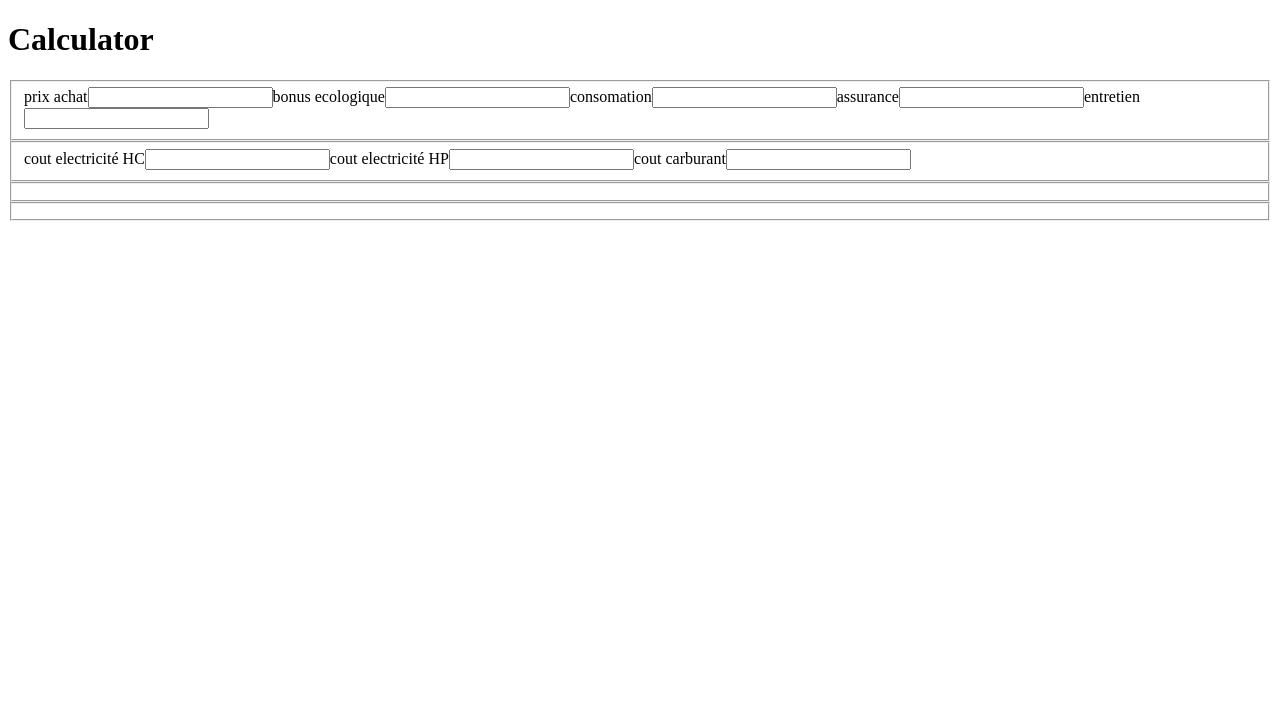
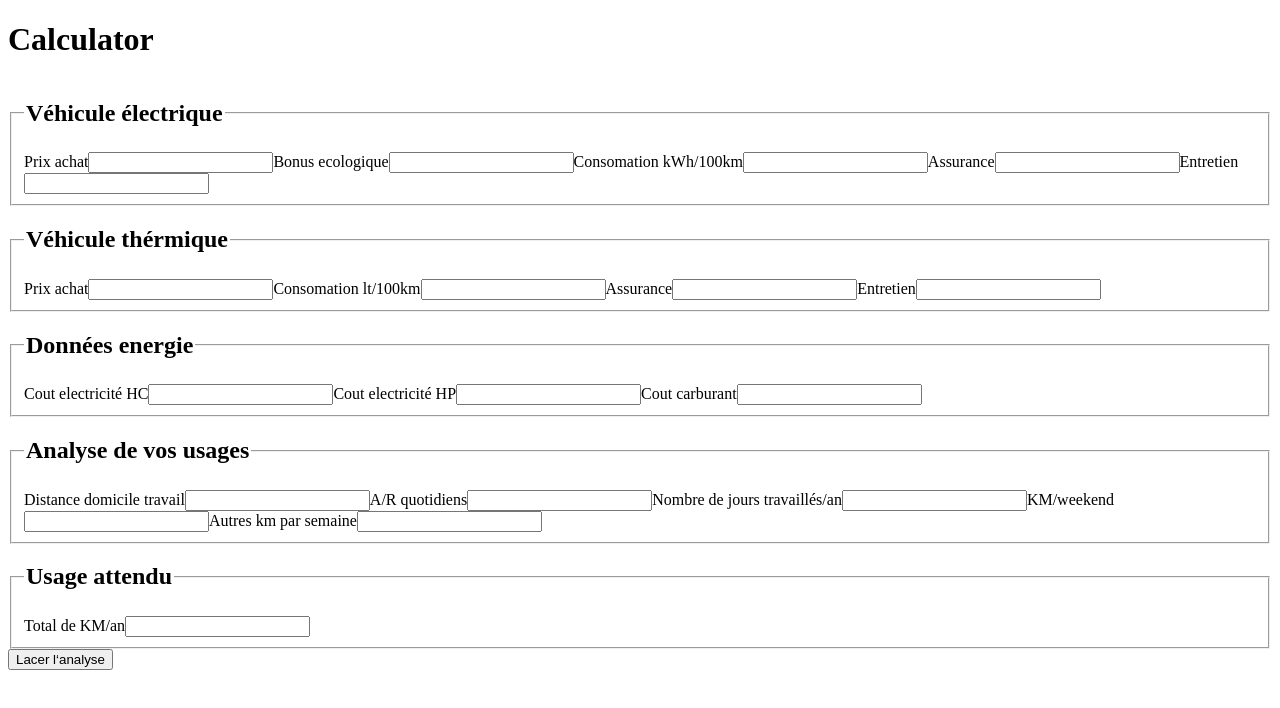
Before and after one commit to thiseas-perso/electric, a Next.js app: page /calculator in a window 1280 px wide. Shown: the top 708 px of the page. Built offline with nearby package versions, Linux system fonts and the light colour scheme.

Commit message:
base form, no functionality

```diff
--- /dev/null
+++ b/components/calculator/CarDataFieldSet.js
@@ -0,0 +1,31 @@
+import React from 'react';
+
+const CarDataFieldSet = ({ carType }) => {
+  return (
+    <fieldset id="carData">
+      <legend>
+        <h2>
+          {carType === 'EV' ? 'Véhicule électrique' : 'Véhicule thérmique'}
+        </h2>
+      </legend>
+      <label htmlFor="purchaseCost">Prix achat</label>
+      <input type="number" id="purchaseCost" />
+      {carType === 'EV' && (
+        <>
+          <label htmlFor="ecoBonus">Bonus ecologique</label>
+          <input type="number" id="ecoBonus" />
+        </>
+      )}
+      <label htmlFor="consumption">
+        Consomation {carType === 'EV' ? 'kWh/100km' : 'lt/100km'}
+      </label>
+      <input type="number" id="consumption" />
+      <label htmlFor="insurance">Assurance</label>
+      <input type="number" id="insurance" />
+      <label htmlFor="maintenance">Entretien</label>
+      <input type="number" id="maintenance" />
+    </fieldset>
+  );
+};
+
+export default CarDataFieldSet;
--- /dev/null
+++ b/components/calculator/EnergyDataFieldSet.js
@@ -0,0 +1,19 @@
+import React from 'react';
+
+const EnergyDataFieldSet = () => {
+  return (
+    <fieldset id="energyData">
+      <legend>
+        <h2>Données energie</h2>
+      </legend>
+      <label htmlFor="chargingPriceHC">Cout electricité HC</label>
+      <input type="number" id="chargingPriceHC" />
+      <label htmlFor="chargingPriceHP">Cout electricité HP</label>
+      <input type="number" id="chargingPriceHP" />
+      <label htmlFor="gasPrice">Cout carburant</label>
+      <input type="number" id="gasPrice" />
+    </fieldset>
+  );
+};
+
+export default EnergyDataFieldSet;
--- /dev/null
+++ b/components/calculator/UsageDataFieldSet.js
@@ -0,0 +1,23 @@
+import React from 'react';
+
+const UsageDataFieldSet = () => {
+  return (
+    <fieldset id="usageData">
+      <legend>
+        <h2>Analyse de vos usages</h2>
+      </legend>
+      <label htmlFor="workHomeDistance">Distance domicile travail</label>
+      <input type="number" id="workHomeDistance" />
+      <label htmlFor="dailyCommutes">A/R quotidiens</label>
+      <input type="number" id="dailyCommutes" />
+      <label htmlFor="daysWorkedPerY">Nombre de jours travaillés/an</label>
+      <input type="number" id="daysWorkedPerY" />
+      <label htmlFor="weekendKM">KM/weekend</label>
+      <input type="number" id="weekendKM" />
+      <label htmlFor="otherKMPerW">Autres km par semaine</label>
+      <input type="number" id="otherKMPerW" />
+    </fieldset>
+  );
+};
+
+export default UsageDataFieldSet;
--- /dev/null
+++ b/components/calculator/UsageExpectedFieldSet.js
@@ -0,0 +1,15 @@
+import React from 'react';
+
+const UsageExpectedFieldSet = () => {
+  return (
+    <fieldset id="usageExpected">
+      <legend>
+        <h2>Usage attendu</h2>
+      </legend>
+      <label htmlFor="totalKMPerY">Total de KM/an</label>
+      <input type="number" id="totalKMPerY" />
+    </fieldset>
+  );
+};
+
+export default UsageExpectedFieldSet;
--- a/helpers/calculator.js
+++ b/helpers/calculator.js
@@ -2,7 +2,6 @@
 //   chargingPriceHC: '', //EUR
 //   chargingPriceHP: '', //EUR
 //   gasPrice: '', //EUR/lt
-
 // };
 
 // const usageData = {
@@ -30,6 +29,8 @@
 //   maintenancePerY: '', //EUR
 //   ecoBonus: '', //EUR
 // };
+
+//const durationStudied = '' //years
 
 const carDepreciation = [20, 15, 10, 10, 7, 6];
 
--- a/pages/calculator/index.js
+++ b/pages/calculator/index.js
@@ -1,4 +1,8 @@
 import Head from 'next/head';
+import CarDataFieldSet from '../../components/calculator/carDataFieldSet';
+import EnergyDataFieldSet from '../../components/calculator/energyDataFieldSet';
+import UsageDataFieldSet from '../../components/calculator/usageDataFieldSet';
+import UsageExpectedFieldSet from '../../components/calculator/usageExpectedFieldSet';
 
 const Calculator = () => {
   return (
@@ -11,28 +15,12 @@ const Calculator = () => {
       </Head>
       <h1>Calculator</h1>
       <form>
-        <fieldset id="carData">
-          <label htmlFor="purchaseCost">prix achat</label>
-          <input type="number" id="purchaseCost" />
-          <label htmlFor="ecoBonus">bonus ecologique</label>
-          <input type="number" id="ecoBonus" />
-          <label htmlFor="consumption">consomation</label>
-          <input type="number" id="consumption" />
-          <label htmlFor="insurance">assurance</label>
-          <input type="number" id="insurance" />
-          <label htmlFor="maintenance">entretien</label>
-          <input type="number" id="maintenance" />
-        </fieldset>
-        <fieldset id="energyData">
-          <label htmlFor="chargingPriceHC">cout electricité HC</label>
-          <input type="number" id="chargingPriceHC" />
-          <label htmlFor="chargingPriceHP">cout electricité HP</label>
-          <input type="number" id="chargingPriceHP" />
-          <label htmlFor="gasPrice">cout carburant</label>
-          <input type="number" id="gasPrice" />
-        </fieldset>
-        <fieldset id="usageData"> </fieldset>
-        <fieldset id="usageExpected"> </fieldset>
+        <CarDataFieldSet carType={'EV'} />
+        <CarDataFieldSet carType={'ICE'} />
+        <EnergyDataFieldSet />
+        <UsageDataFieldSet />
+        <UsageExpectedFieldSet />
+        <button>Lacer l&lsquo;analyse</button>
       </form>
     </>
   );
```
Also changed, not shown: components/calculator/carData.js (deleted), components/calculator/energyData.js (deleted), components/calculator/usageData.js (deleted), components/calculator/usageExpected.js (deleted).
